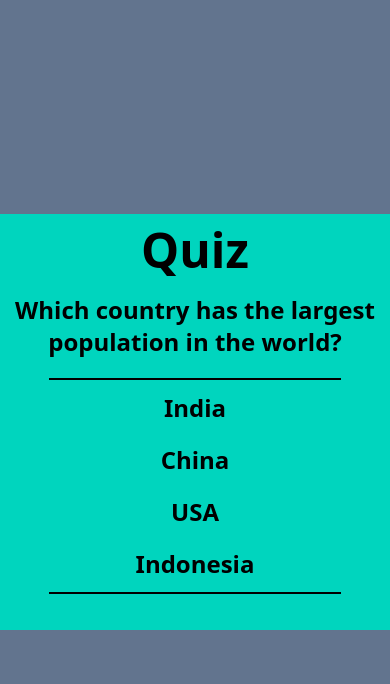
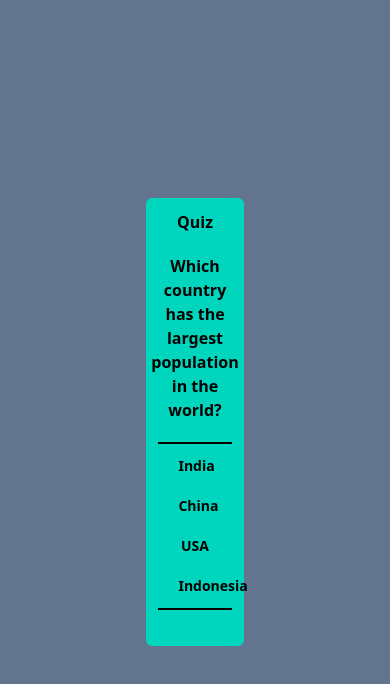
Before and after one commit to shaileshyadv1993/quiz, a website: page index.html in a window 390 px wide. Both pictures are taken after a click on the button "Start". Drawn offline with Linux system fonts and the light colour scheme.

Commit message:
breakpoint redesigned

```diff
--- a/index.html
+++ b/index.html
@@ -8,9 +8,12 @@
     <title>Quiz</title>
   </head>
   <body class="bg-slate-500 flex flex-col justify-center items-center h-screen">
-    <div id="container" class="bg-teal-400 md:rounded-md md:w-md">
+    <div
+      id="container"
+      class="bg-teal-400 rounded-md w-1/4 xs:md sm:w-sm md:w-md"
+    >
       <h1
-        class="text-center font-bold text-black text-5xl mb-3 mt-3 sm:text-xl"
+        class="text-center font-bold text-black sm:text-4xl text-md mb-3 mt-3"
       >
         Quiz
       </h1>
@@ -20,27 +23,27 @@
       >
         <h1
           id="total-score"
-          class="hidden font-bold text-2xl text-center mt-2 mb-3 sm:text-xl"
+          class="hidden font-bold text-xl text-center mt-2 mb-3"
         ></h1>
         <button
           id="start-btn"
-          class="bg-blue-600 text-xl font-bold rounded-full p-3 w-1/2 hover:bg-blue-700"
+          class="bg-blue-600 sm:text-xl text-sm font-bold rounded-full sm:p-3 p-1 sm:w-1/2 w-1/2 hover:bg-blue-700"
         >
           Start
         </button>
         <h2
           id="question-section"
-          class="font-bold text-2xl hidden text-center sm:text-xl"
+          class="font-bold text-md sm:text-2xl hidden text-center mx-2"
         >
           <!-- Questions here -->
         </h2>
 
-        <ul id="options-display" class="mt-1 w-3/4 mb-3 sm:w-sm">
+        <ul id="options-display" class="mt-1 w-3/4 mb-3">
           <!-- Options will display dynamically -->
         </ul>
         <button
           id="next-btn"
-          class="bg-blue-700 text-xl font-bold rounded-full p-3 w-1/2 hover:bg-blue-800 hidden"
+          class="bg-blue-700 text-sm sm:text-xl font-bold rounded-full p-3 w-1/2 hover:bg-blue-800 hidden"
         >
           Next
         </button>
--- a/src/index.js
+++ b/src/index.js
@@ -100,7 +100,7 @@ document.addEventListener("DOMContentLoaded", () => {
       optionDisplay.appendChild(li);
       li.setAttribute(
         "class",
-        "font-bold  rounded-md text-2xl w-full mb-1 py-2 px-5 mt-1 hover:bg-blue-500 text-center hover:cursor-pointer"
+        "font-bold  rounded-md text-sm sm:text-xl w-full mb-1 py-2 px-5 mt-1 hover:bg-blue-500 text-center hover:cursor-pointer"
       );
     }
   }
```
Also changed, not shown: src/output.css.
